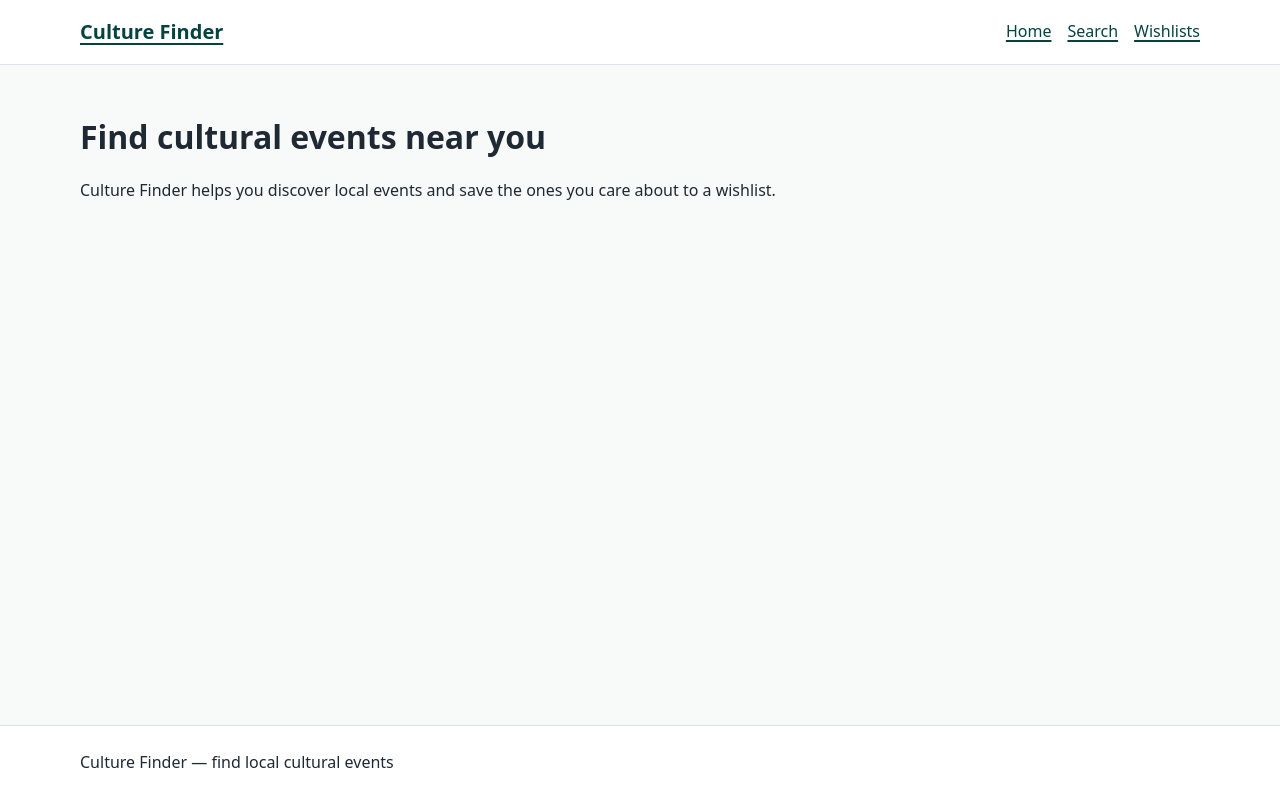
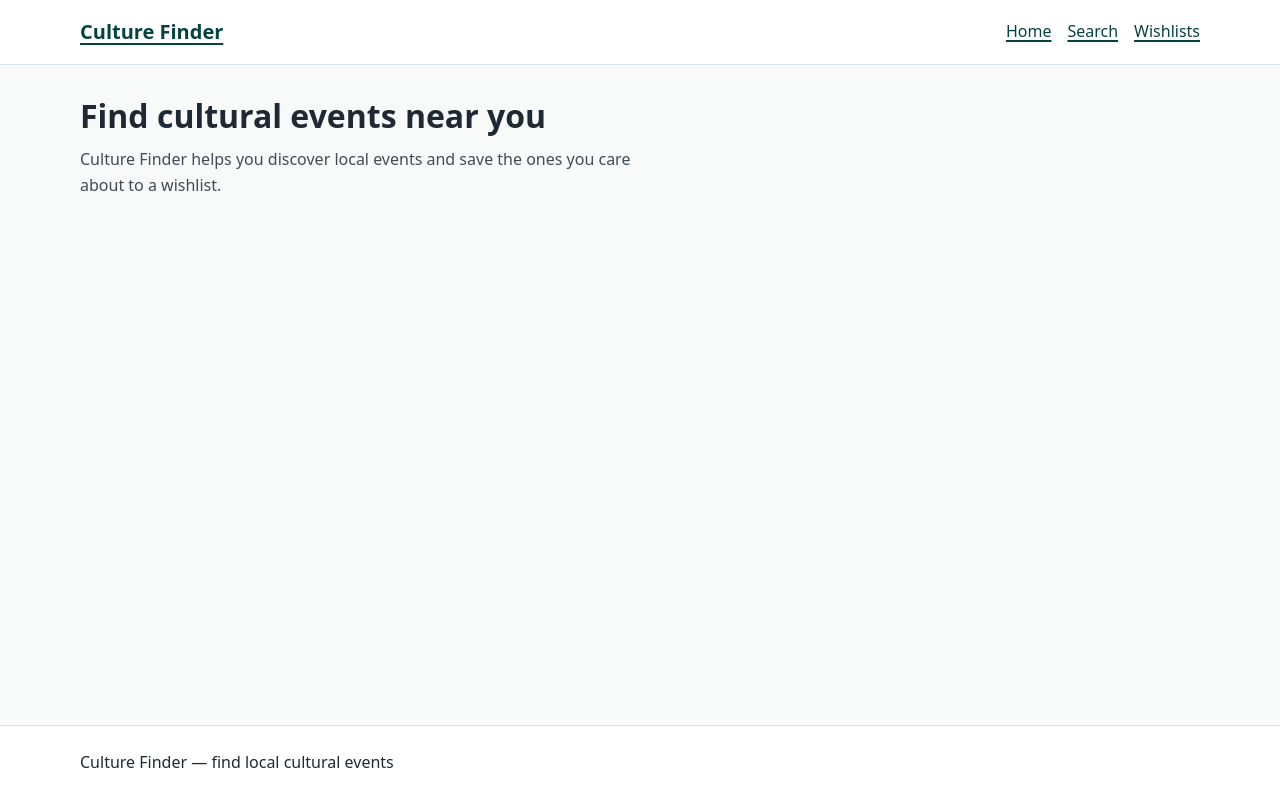
Before and after one commit to LCampbellDev/culture-finder-pwa, a Next.js app: page / in a window 1280 px wide. Built offline with nearby package versions, Linux system fonts and the light colour scheme.

Commit message:
feat: add reusable page header

```diff
--- a/src/app/page.js
+++ b/src/app/page.js
@@ -1,11 +1,10 @@
+import PageHeader from "../components/ui/PageHeader";
+
 export default function Home() {
   return (
-    <>
-      <h1>Find cultural events near you</h1>
-      <p>
-        Culture Finder helps you discover local events and save the ones you
-        care about to a wishlist.
-      </p>
-    </>
+    <PageHeader
+      title="Find cultural events near you"
+      description="Culture Finder helps you discover local events and save the ones you care about to a wishlist."
+    />
   );
 }
--- /dev/null
+++ b/src/components/ui/PageHeader.js
@@ -0,0 +1,12 @@
+import styles from "./PageHeader.module.css";
+
+export default function PageHeader({ title, description }) {
+  return (
+    <header className={styles.pageHeader}>
+      <h1>{title}</h1>
+      {description && (
+        <p className={styles.description}>{description}</p>
+      )}
+    </header>
+  );
+}
--- /dev/null
+++ b/src/components/ui/PageHeader.module.css
@@ -0,0 +1,14 @@
+.pageHeader {
+  margin-block-end: var(--space-6);
+}
+
+.pageHeader h1 {
+  margin-block-start: 0;
+  margin-block-end: var(--space-3);
+}
+
+.description {
+  max-width: 65ch;
+  margin-block: 0;
+  color: var(--colour-muted);
+}
```
Also changed, not shown: src/app/search/page.js (+6 -4 lines), src/app/wishlists/page.js (+6 -4 lines), 1 other file (tests, documents, lock files or other folders).
